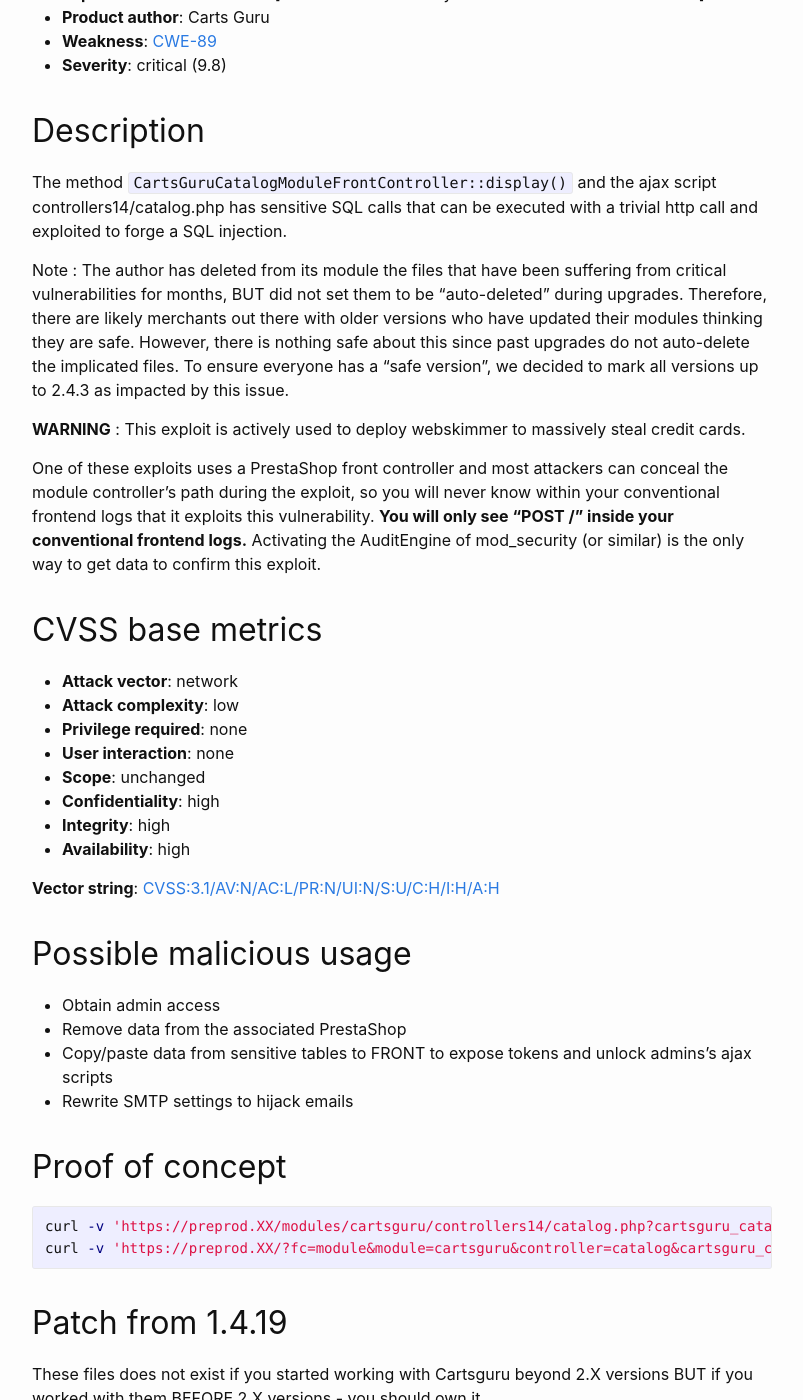
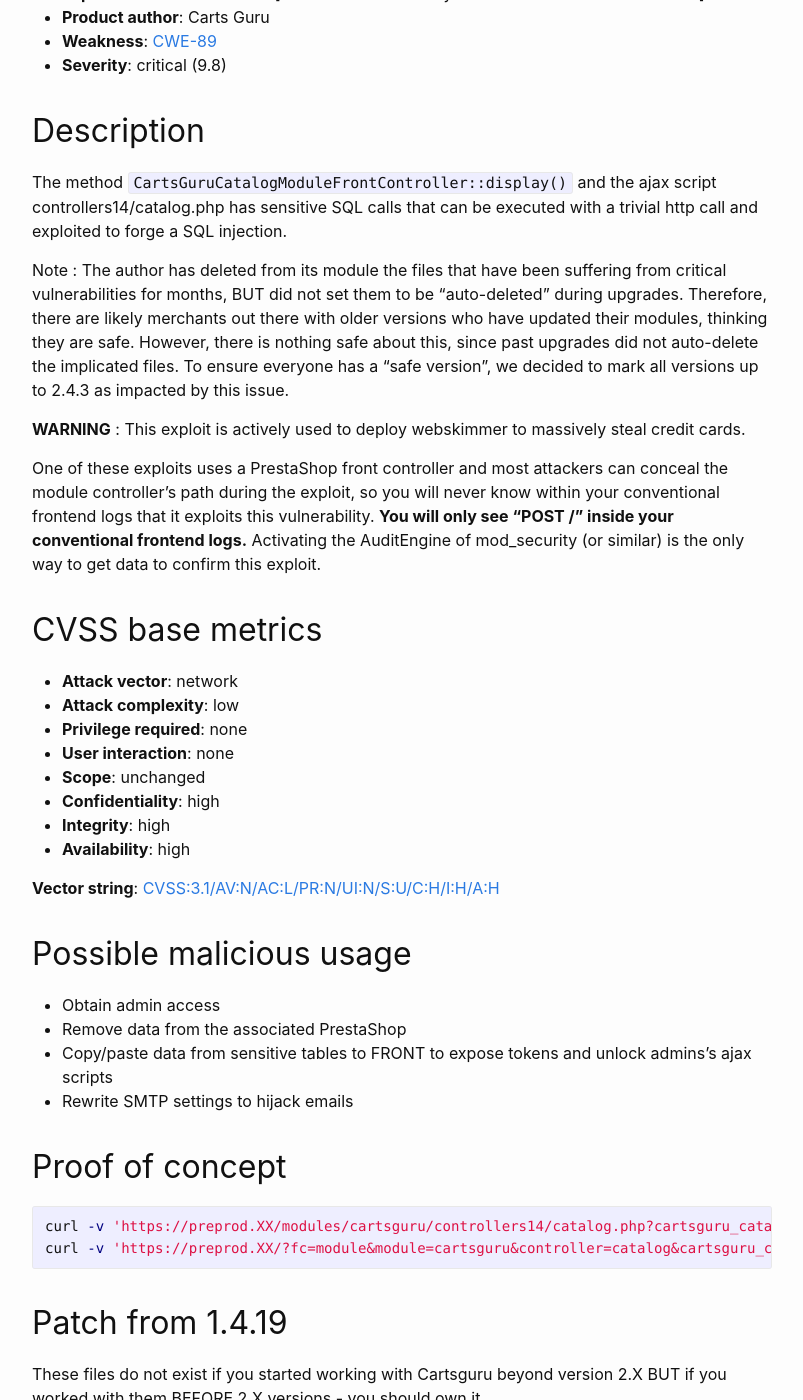
Before and after one commit to friends-of-presta/security-advisories, a Jekyll site: the page built from _posts/2023-08-29-cartsguru.md, in a window 1280 px wide and 1400 px high, scrolled down 666 px. Shown: the whole window, without its empty margins (238-1041 px from the left). Built offline with Jekyll 4.4.1, drawn with Linux system fonts in a browser that asks for light colours; some of the changed text lies outside the part shown.

Commit message:
Update 2023-08-29-cartsguru.md

````diff
--- a/_posts/2023-08-29-cartsguru.md
+++ b/_posts/2023-08-29-cartsguru.md
@@ -28,7 +28,7 @@ In the module "Carts Guru | Marketing automation multicanal" (cartsguru) up to v
 
 The method `CartsGuruCatalogModuleFrontController::display()` and the ajax script controllers14/catalog.php has sensitive SQL calls that can be executed with a trivial http call and exploited to forge a SQL injection.
 
-Note : The author has deleted from its module the files that have been suffering from critical vulnerabilities for months, BUT did not set them to be "auto-deleted" during upgrades. Therefore, there are likely merchants out there with older versions who have updated their modules thinking they are safe. However, there is nothing safe about this since past upgrades do not auto-delete the implicated files. To ensure everyone has a "safe version", we decided to mark all versions up to 2.4.3 as impacted by this issue.
+Note : The author has deleted from its module the files that have been suffering from critical vulnerabilities for months, BUT did not set them to be "auto-deleted" during upgrades. Therefore, there are likely merchants out there with older versions who have updated their modules, thinking they are safe. However, there is nothing safe about this, since past upgrades did not auto-delete the implicated files. To ensure everyone has a "safe version", we decided to mark all versions up to 2.4.3 as impacted by this issue.
 
 **WARNING** : This exploit is actively used to deploy webskimmer to massively steal credit cards.
 
@@ -65,7 +65,7 @@ curl -v 'https://preprod.XX/?fc=module&module=cartsguru&controller=catalog&carts
 
 ## Patch from 1.4.19
 
-These files does not exist if you started working with Cartsguru beyond 2.X versions BUT if you worked with them BEFORE 2.X versions - you should own it.
+These files do not exist if you started working with Cartsguru beyond version 2.X BUT if you worked with them BEFORE 2.X versions - you should own it.
 
 ```diff
 --- 1.4.19/controllers14/catalog.php
````
Also changed, not shown: other parts of _posts/2023-08-29-cartsguru.md (+1 -1 lines).
